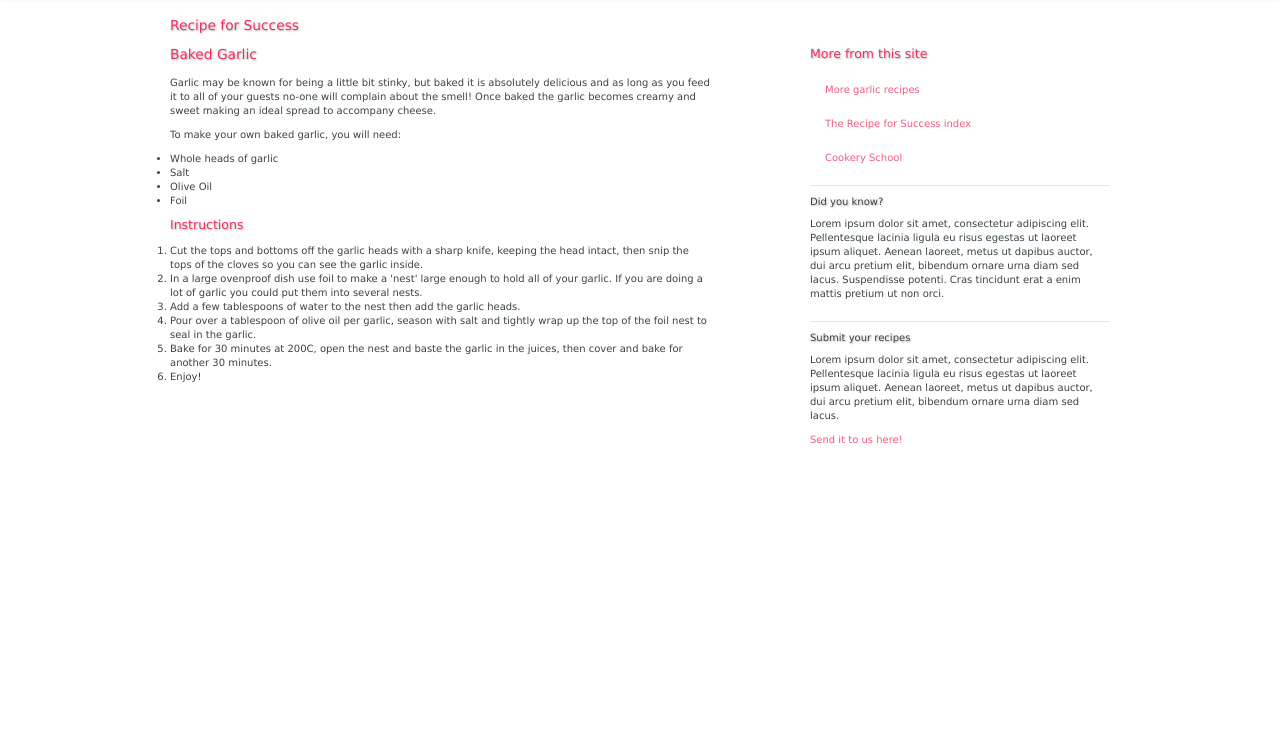
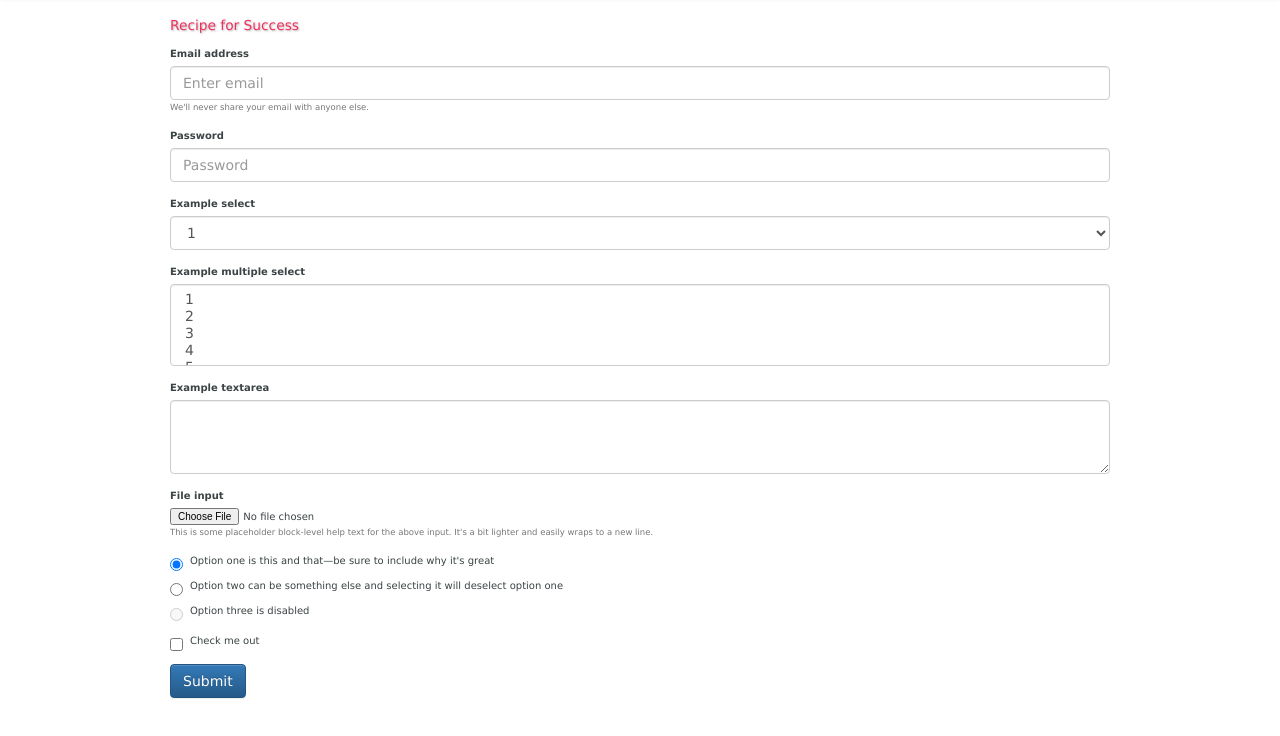
Before and after one commit to a8uhnf/DoCham, a website: page index.html in a window 1280 px wide. Shown: the part 64-800 px from the top of the page. Drawn offline with nearby package versions, Linux system fonts and the light colour scheme.

Commit message:
sign-up form added

```diff
--- a/index.html
+++ b/index.html
@@ -73,67 +73,71 @@
         <h1>Recipe <span>for</span> Success</h1>
     </div>
     <div class="main">
-        <div class="article">
-            <h1>Baked Garlic</h1>
-            <p>Garlic may be known for being a little bit stinky, but
-                baked it is absolutely delicious and as long as you feed
-                it to all of your guests no-one will complain about the
-                smell! Once baked the garlic becomes creamy and sweet
-                making an ideal spread to accompany cheese.</p>
-            <p>To make your own baked garlic, you will need:</p>
-            <ul class="ingredients">
-                <li>Whole heads of garlic</li>
-                <li>Salt</li>
-                <li>Olive Oil</li>
-                <li>Foil</li>
-            </ul>
-            <h2>Instructions</h2>
-            <ol>
-                <li>Cut the tops and bottoms off the garlic heads with a
-                    sharp knife, keeping the head intact, then snip the
-                    tops of the cloves so you can see the garlic inside.
-                </li>
-                <li>In a large ovenproof dish use foil to make a 'nest'
-                    large enough to hold all of your garlic. If you are
-                    doing a lot of garlic you could put them into several
-                    nests.</li>
-                <li>Add a few tablespoons of water to the nest then add
-                    the garlic heads.</li>
-                <li>Pour over a tablespoon of olive oil per garlic,
-                    season with salt and tightly wrap up the top of the
-                    foil nest to seal in the garlic.</li>
-                <li>Bake for 30 minutes at 200C, open the nest and baste
-                    the garlic in the juices, then cover and bake for
-                    another 30 minutes.</li>
-                <li>Enjoy!</li>
-            </ol>
-        </div>
-        <div class="aside">
-            <h2>More from this site</h2>
-            <ul class="nav">
-                <li><a href="">More garlic recipes</a></li>
-                <li><a href="">The Recipe for Success index</a></li>
-                <li><a href="">Cookery School</a></li>
-            </ul>
-            <div class="box">
-                <h3>Did you know?</h3>
-                <p>Lorem ipsum dolor sit amet, consectetur adipiscing
-                    elit. Pellentesque lacinia ligula eu risus egestas ut
-                    laoreet ipsum aliquet. Aenean laoreet, metus ut dapibus
-                    auctor, dui arcu pretium elit, bibendum ornare urna diam
-                    sed lacus. Suspendisse potenti. Cras tincidunt erat a
-                    enim mattis pretium ut non orci.</p>
+
+        <form>
+            <fieldset class="form-group">
+                <label for="exampleInputEmail1">Email address</label>
+                <input type="email" class="form-control" id="exampleInputEmail1" placeholder="Enter email">
+                <small class="text-muted">We'll never share your email with anyone else.</small>
+            </fieldset>
+            <fieldset class="form-group">
+                <label for="exampleInputPassword1">Password</label>
+                <input type="password" class="form-control" id="exampleInputPassword1" placeholder="Password">
+            </fieldset>
+            <fieldset class="form-group">
+                <label for="exampleSelect1">Example select</label>
+                <select class="form-control" id="exampleSelect1">
+                    <option>1</option>
+                    <option>2</option>
+                    <option>3</option>
+                    <option>4</option>
+                    <option>5</option>
+                </select>
+            </fieldset>
+            <fieldset class="form-group">
+                <label for="exampleSelect2">Example multiple select</label>
+                <select multiple class="form-control" id="exampleSelect2">
+                    <option>1</option>
+                    <option>2</option>
+                    <option>3</option>
+                    <option>4</option>
+                    <option>5</option>
+                </select>
+            </fieldset>
+            <fieldset class="form-group">
+                <label for="exampleTextarea">Example textarea</label>
+                <textarea class="form-control" id="exampleTextarea" rows="3"></textarea>
+            </fieldset>
+            <fieldset class="form-group">
+                <label for="exampleInputFile">File input</label>
+                <input type="file" class="form-control-file" id="exampleInputFile">
+                <small class="text-muted">This is some placeholder block-level help text for the above input. It's a bit lighter and easily wraps to a new line.</small>
+            </fieldset>
+            <div class="radio">
+                <label>
+                    <input type="radio" name="optionsRadios" id="optionsRadios1" value="option1" checked>
+                    Option one is this and that&mdash;be sure to include why it's great
+                </label>
             </div>
-            <div class="box">
-                <h3>Submit your recipes</h3>
-                <p>Lorem ipsum dolor sit amet, consectetur adipiscing
-                    elit. Pellentesque lacinia ligula eu risus egestas ut
-                    laoreet ipsum aliquet. Aenean laoreet, metus ut dapibus
-                    auctor, dui arcu pretium elit, bibendum ornare urna diam
-                    sed lacus. </p>
-                <p><a href="">Send it to us here!</a></p>
+            <div class="radio">
+                <label>
+                    <input type="radio" name="optionsRadios" id="optionsRadios2" value="option2">
+                    Option two can be something else and selecting it will deselect option one
+                </label>
             </div>
-        </div>
+            <div class="radio disabled">
+                <label>
+                    <input type="radio" name="optionsRadios" id="optionsRadios3" value="option3" disabled>
+                    Option three is disabled
+                </label>
+            </div>
+            <div class="checkbox">
+                <label>
+                    <input type="checkbox"> Check me out
+                </label>
+            </div>
+            <button type="submit" class="btn btn-primary">Submit</button>
+        </form>
     </div>
 </div>
 
```
